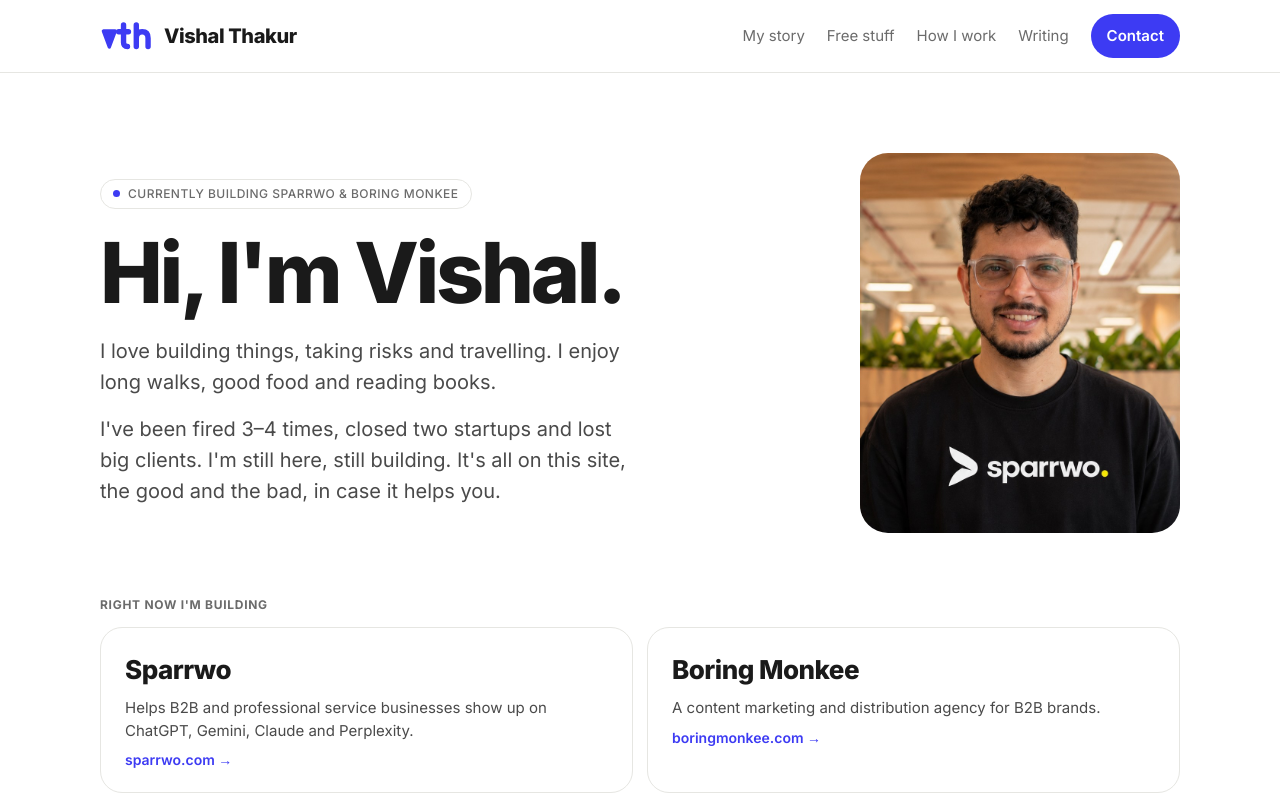
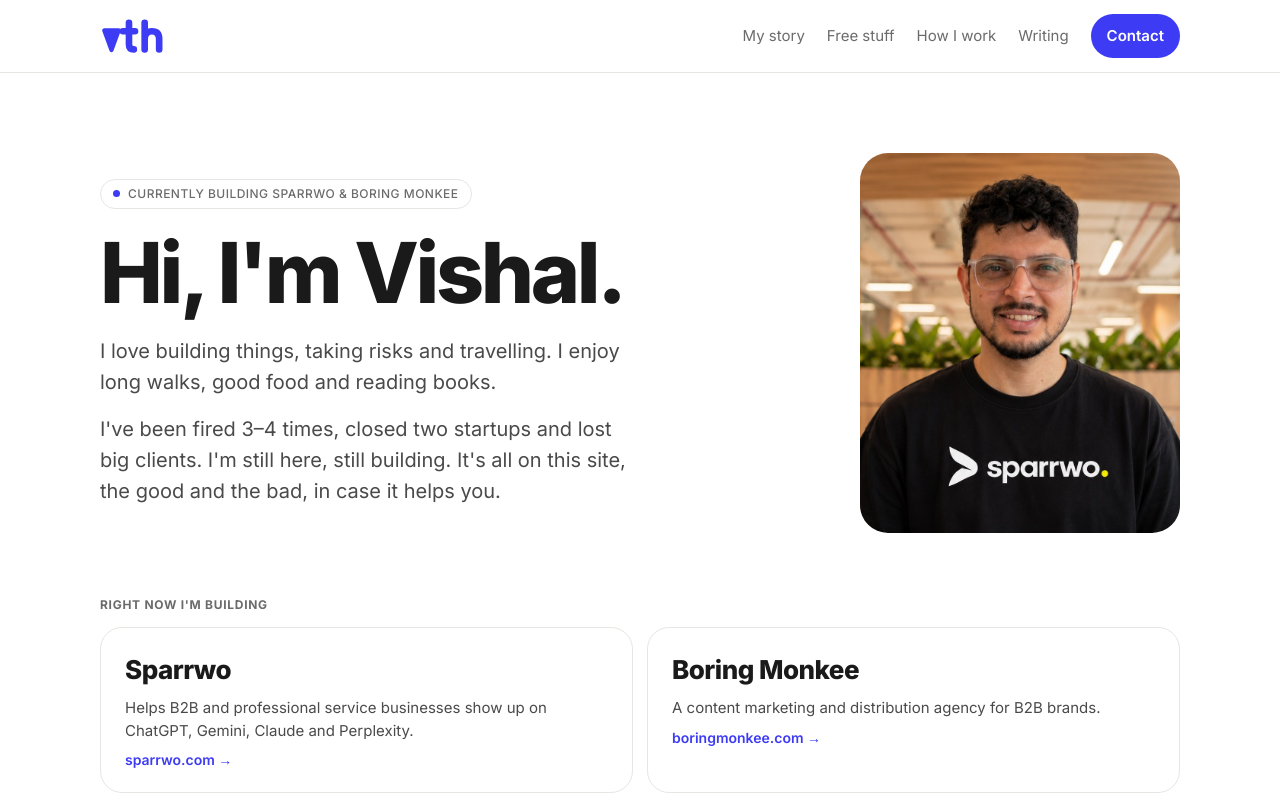
Before and after one commit to visbek/vishal-site, a Next.js app: page / in a window 1280 px wide. Shown: the top 800 px of the page. Built offline with nearby package versions, Linux system fonts and the light colour scheme.

Commit message:
Logo only in header
Co-Authored-By: Claude Sonnet 5.5 <noreply@anthropic.com>

```diff
--- a/components/Header.tsx
+++ b/components/Header.tsx
@@ -14,8 +14,7 @@ export default function Header({ current }: { current?: string }) {
           aria-label={`${site.name}, home`}
           className="flex min-h-11 items-center gap-[10px] no-underline md:gap-3"
         >
-          <Logo className="h-auto w-11 text-accent md:w-[52px]" />
-          <span className="text-[17px] font-extrabold tracking-[-0.02em] md:text-xl">{site.name}</span>
+          <Logo className="h-auto w-[52px] text-accent md:w-16" />
         </Link>
 
         <a href="#contact" className={`${pill} flex min-h-11 px-[14px] text-sm md:hidden`}>
```
